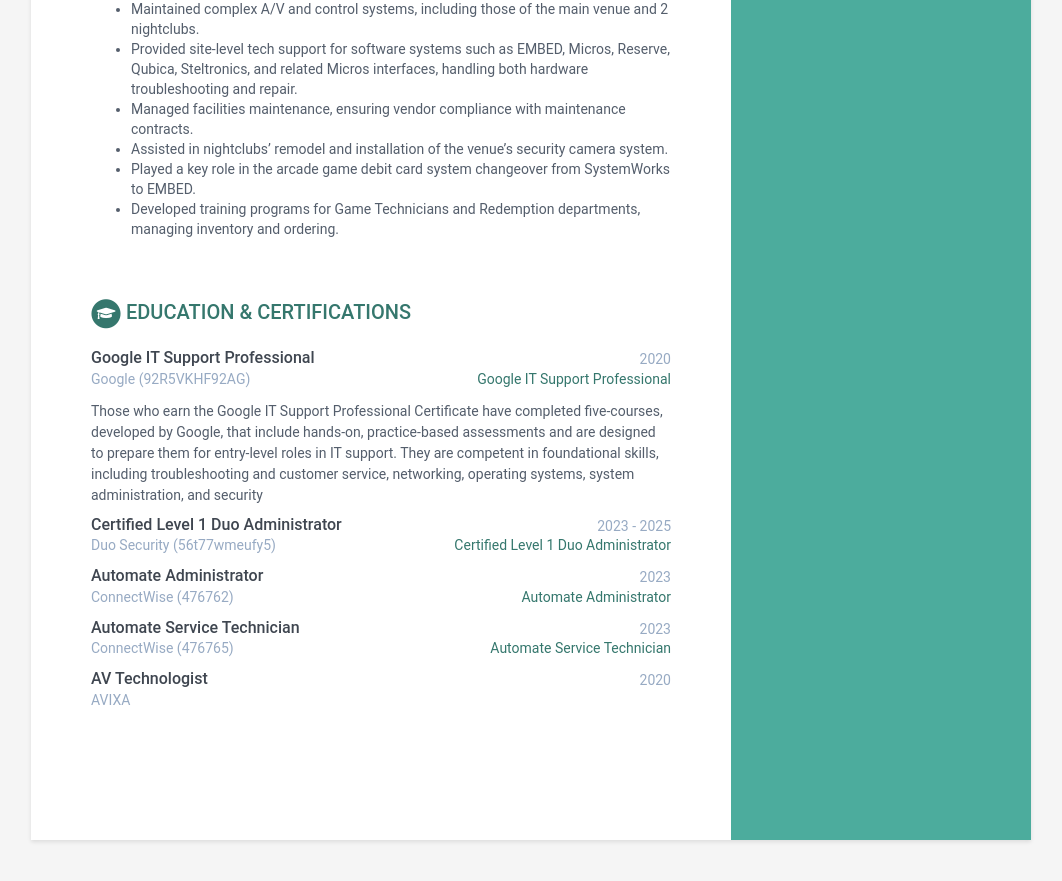
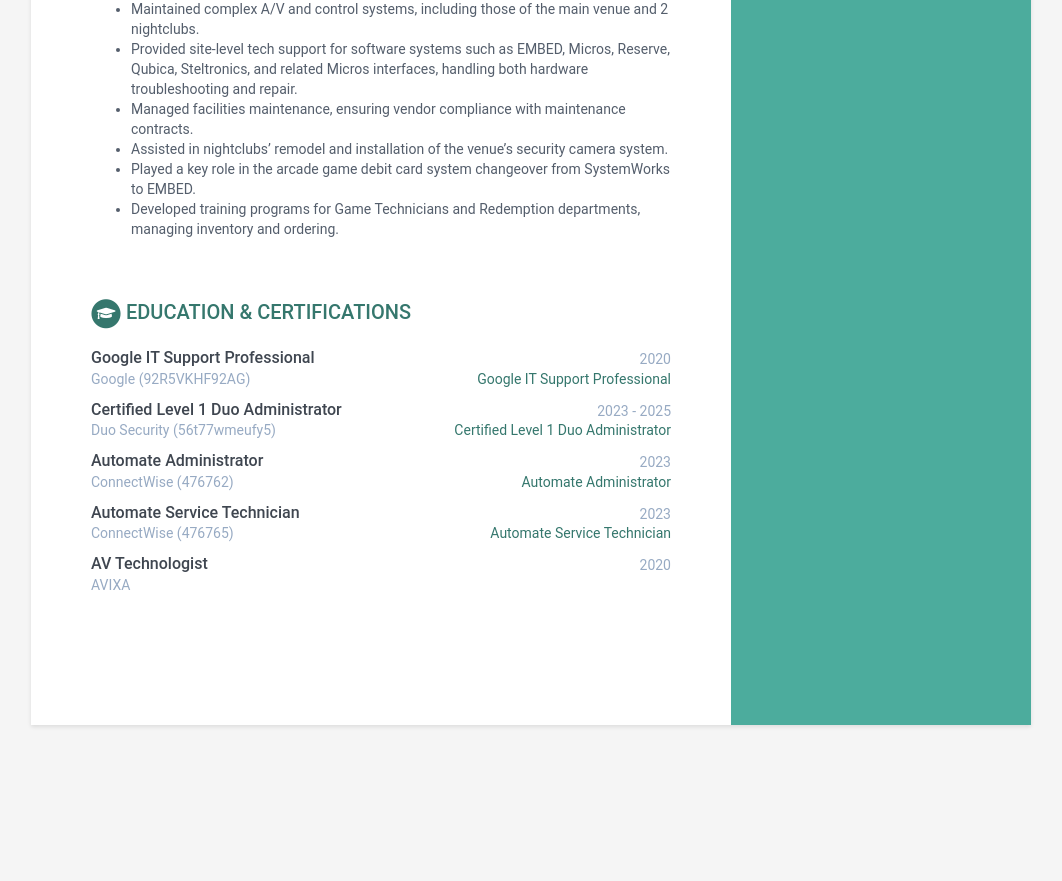
Before and after one commit to cdigitaldetroit/resume, a Jekyll site: the page built from index.html, in a window 1280 px wide and 900 px high, scrolled down 2387 px. Shown: the top 881 px of the window, without its empty margins (109-1171 px from the left). Built offline with Jekyll 4.4.1, drawn with Linux system fonts in a browser that asks for light colours; after the commit the page ends 3172 px from its top, so only the background shows below that.

Commit message:
remove google cert details

```diff
--- a/_data/data.yml
+++ b/_data/data.yml
@@ -134,12 +134,6 @@
           credentialurl: https://www.coursera.org/account/accomplishments/specialization/92R5VKHF92AG
           credentialname: Google IT Support Professional
           details: |
-            Those who earn the Google IT Support Professional Certificate have
-            completed five-courses, developed by Google, that include hands-on,
-            practice-based assessments and are designed to prepare them for
-            entry-level roles in IT support. They are competent in foundational
-            skills, including troubleshooting and customer service, networking,
-            operating systems, system administration, and security
 
         - name: Certified Level 1 Duo Administrator
           start: 2023
```
